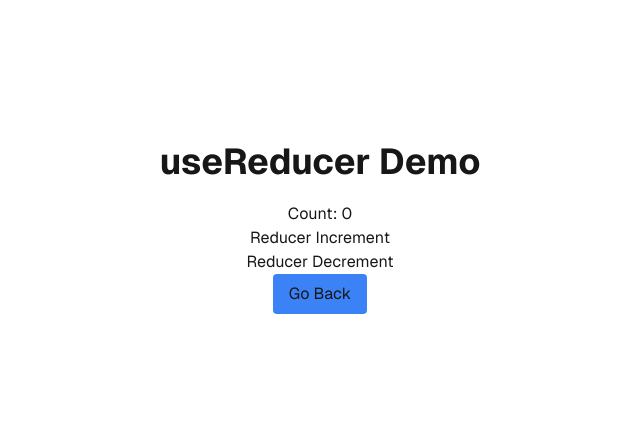
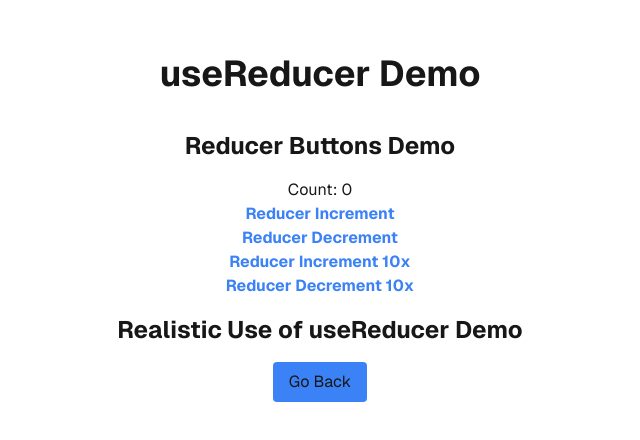
Before and after one commit to AvrilMaleham/react_hooks, a Next.js app: page /useReducer in a window 1280 px wide. Shown: the part 182-622 px from the top of the page, without its empty margins (320-960 px from the left). Built offline with nearby package versions, Linux system fonts and the light colour scheme.

Commit message:
feat: useReducer demo one

```diff
--- a/src/app/useReducer/page.tsx
+++ b/src/app/useReducer/page.tsx
@@ -1,29 +1,15 @@
 "use client";
-import { useReducer } from "react";
-import { reducer } from "@/utils/reducer";
+import UseReducerDemoOne from "@/components/useReducerDemoOne";
+import UseReducerDemoTwo from "@/components/useReducerDemoTwo";
 import BackButton from "@/components/backButton";
 
 export default function useReducerDemo() {
-  // useReducer takes a reducer function and the initial state value
-  // returns array with the state variable and a dispatch function
-  const [counter, dispatch] = useReducer(reducer, 0);
-  const handleIncrement = () => {
-    // we call the dispatch function to make all state updates
-    dispatch({ type: "increment" });
-  };
-  const handleDecrement = () => {
-    // dispatch takes a single argument - object passed to reducer
-    dispatch({ type: "decrement" });
-  };
-
   return (
     <div className="flex flex-col items-center justify-center h-screen font-[family-name:var(--font-geist-sans)]">
       <h1 className="text-4xl font-bold m-5">useReducer Demo</h1>
 
-        <h2>Count: {counter}</h2>
-        <button onClick={handleIncrement}>Reducer Increment</button>
-        <button onClick={handleDecrement}>Reducer Decrement</button>
-
+      <UseReducerDemoOne />
+      <UseReducerDemoTwo />
       <BackButton />
     </div>
   );
--- /dev/null
+++ b/src/components/useReducerDemoOne.tsx
@@ -0,0 +1,52 @@
+import { useReducer } from "react";
+import { reducer } from "@/utils/reducer";
+
+export default function UseReducerDemoOne() {
+  // useReducer takes a reducer function and the initial state value
+  // returns array with the state variable and a dispatch function
+  const [counter, dispatch] = useReducer(reducer, 0);
+  const handleIncrement = () => {
+    // we call the dispatch function to make all state updates
+    dispatch({ type: "increment" });
+  };
+  const handleDecrement = () => {
+    // dispatch takes a single argument - object passed to reducer
+    dispatch({ type: "decrement" });
+  };
+  const handleIncrement10x = () => {
+    dispatch({ type: "increment10x" });
+  };
+  const handleDecrement10x = () => {
+    dispatch({ type: "decrement10x" });
+  };
+  return (
+    <div className="flex flex-col items-center justify-center">
+      <h2 className="text-2xl font-bold m-4">Reducer Buttons Demo</h2>
+      <h2>Count: {counter}</h2>
+      <button
+        className="text-blue-500 font-bold hover:text-blue-600"
+        onClick={handleIncrement}
+      >
+        Reducer Increment
+      </button>
+      <button
+        className="text-blue-500 font-bold hover:text-blue-600"
+        onClick={handleDecrement}
+      >
+        Reducer Decrement
+      </button>
+      <button
+        className="text-blue-500 font-bold hover:text-blue-600"
+        onClick={handleIncrement10x}
+      >
+        Reducer Increment 10x
+      </button>
+      <button
+        className="text-blue-500 font-bold hover:text-blue-600"
+        onClick={handleDecrement10x}
+      >
+        Reducer Decrement 10x
+      </button>
+    </div>
+  );
+}
--- /dev/null
+++ b/src/components/useReducerDemoTwo.tsx
@@ -0,0 +1,11 @@
+// import { useReducer } from "react";
+// import { reducer } from "@/utils/reducer";
+
+export default function UseReducerDemoTwo() {
+
+  return (
+    <div className="flex flex-col items-center justify-center">
+      <h2 className="text-2xl font-bold m-4">Realistic Use of useReducer Demo</h2>
+    </div>
+  );
+}
--- a/src/utils/reducer.ts
+++ b/src/utils/reducer.ts
@@ -1,7 +1,7 @@
 // reducer function - can be called anything
 // takes two arguments: the current state, and the action to be taken
 // action is passed via dispatch, state is stored in component
-type Action = { type: "increment" | "decrement" };
+type Action = { type: string};
 
 export const reducer = (state: number, action: Action): number => {
   switch (
@@ -11,13 +11,12 @@ export const reducer = (state: number, action: Action): number => {
       return state + 1;
     case "decrement":
       return state - 1;
+      case "increment10x":
+        return state + 10;
+      case "decrement10x":
+        return state - 10;
     default:
       return state;
   }
 };
 // reducer function returns the new value of state after taking action
-
-// ++ Try to add more buttons for incrementing and decrementing by 5:
-// 1. Add the buttons
-// 2. Add handler functions which dispatch new types
-// 3. Update the reducer function to handle the new types
```
